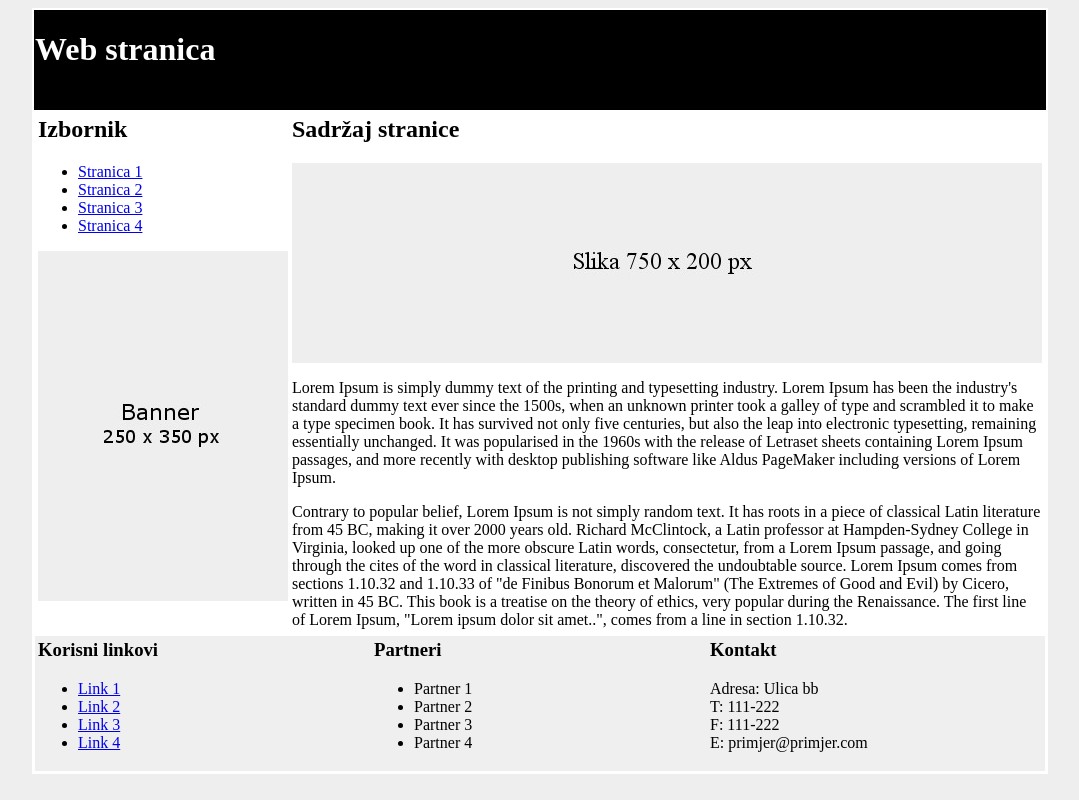
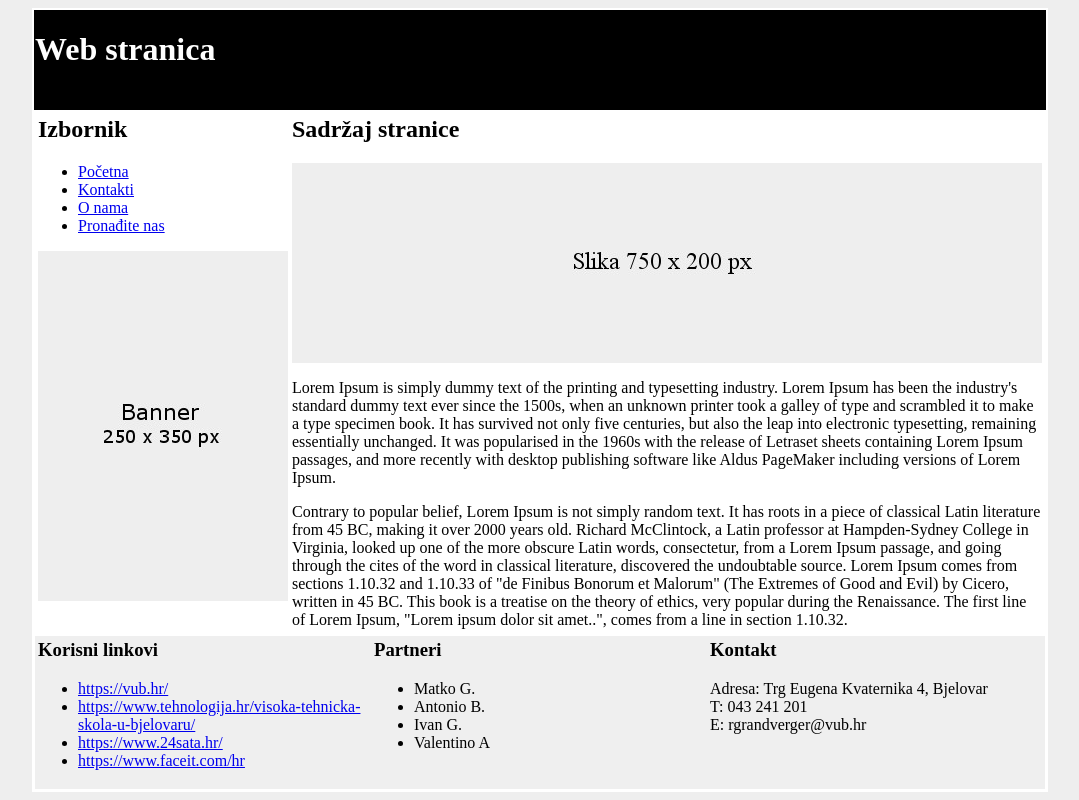
Before and after one commit to rgrandverger/0314028507, a plain HTML site: page index.html in a window 1280 px wide. Shown: the whole page, without its empty margins (100-1179 px from the left). Drawn offline with Linux system fonts and the light colour scheme.

Commit message:
Promjene na web stranici

```diff
--- a/index.html
+++ b/index.html
@@ -22,10 +22,10 @@
 			<h2>Izbornik</h2>
 
 			<ul>
-				<li><a href="#">Stranica 1</a></li>
-				<li><a href="#">Stranica 2</a></li>
-				<li><a href="#">Stranica 3</a></li>
-				<li><a href="#">Stranica 4</a></li>
+				<li><a href="#">Početna</a></li>
+				<li><a href="#">Kontakti</a></li>
+				<li><a href="#">O nama</a></li>
+				<li><a href="#">Pronađite nas</a></li>
 			</ul>
 			<a href="http://google.com" target="_blank"><img src="slike/banner.jpg"></a>
 		</td>
@@ -47,27 +47,26 @@
 			<td width="33%" valign=top>
 				<h3>Korisni linkovi</h3>
 				<ul>
-					<li><a href="#">Link 1</a></li>
-					<li><a href="#">Link 2</a></li>
-					<li><a href="#">Link 3</a></li>
-					<li><a href="#">Link 4</a></li>
+					<li><a href="#">https://vub.hr/</a></li>
+					<li><a href="#">https://www.tehnologija.hr/visoka-tehnicka-skola-u-bjelovaru/</a></li>
+					<li><a href="#">https://www.24sata.hr/</a></li>
+					<li><a href="#">https://www.faceit.com/hr</a></li>
 				</ul>
 			</td>
 			<td width="33%" valign=top>
 				<h3>Partneri</h3>
 				<ul>
-					<li>Partner 1</li>
-					<li>Partner 2</li>
-					<li>Partner 3</li>
-					<li>Partner 4</li>
+					<li>Matko G.</li>
+					<li>Antonio B.</li>
+					<li>Ivan G.</li>
+					<li>Valentino A</li>
 				</ul>
 			</td>
 			<td width="33%" valign=top>
 				<h3>Kontakt</h3>
-				<p>Adresa: Ulica bb<br>
-				T: 111-222<br>
-				F: 111-222<br>
-				E: primjer@primjer.com</p>
+				<p>Adresa: Trg Eugena Kvaternika 4, Bjelovar<br>
+				T: 043 241 201<br>
+				E: rgrandverger@vub.hr</p>
 			</td>
 		</tr>
 		</table>
```
